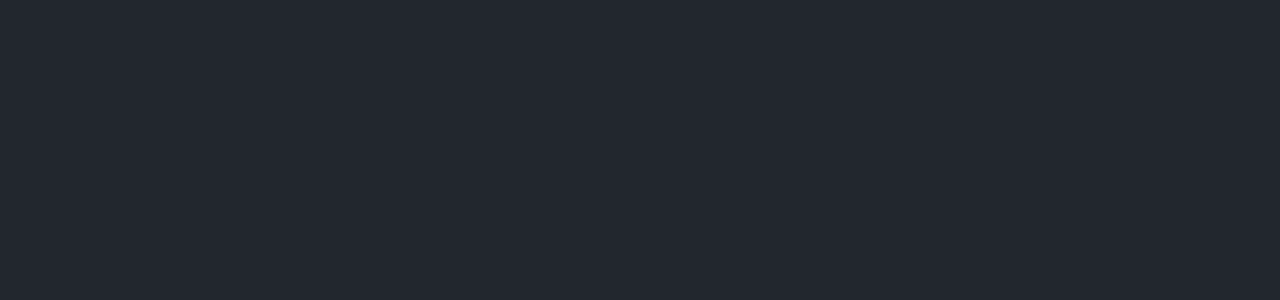
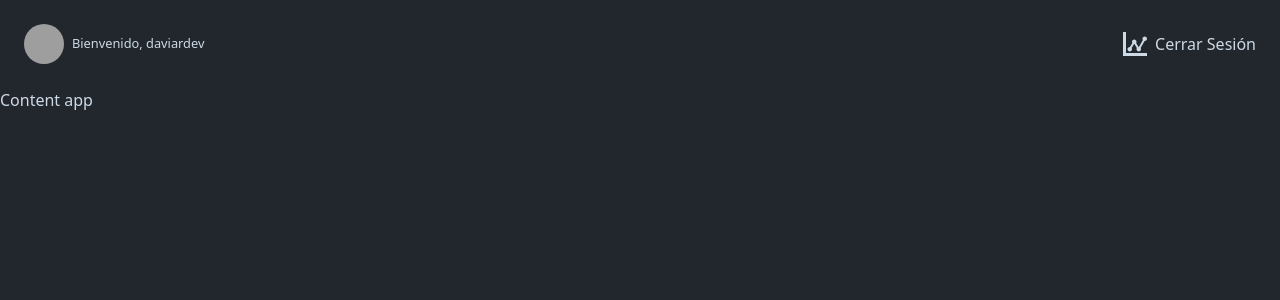
Before and after one commit to daviardev/app-gastos, a Next.js app: page / in a window 1280 px wide. Shown: the top 300 px of the page. Built offline with nearby package versions, Linux system fonts and the light colour scheme; grey boxes are pictures that could not be loaded.

Commit message:
Use header component and add danger styles for the button

```diff
--- a/src/pages/index.js
+++ b/src/pages/index.js
@@ -1,4 +1,6 @@
 import Head from 'next/head'
+
+import Header from 'components/Header'
 
 export default function Home () {
   return (
@@ -9,6 +11,10 @@
         <meta name='description' content='Controla y haz seguimiento a todos tus gastos 💸' />
         <link rel='icon' href='https://emojitool.com/img/facebook/4.0/money-with-wings-4033.png' />
       </Head>
+
+      <Header />
+
+      <h1>Content app</h1>
     </>
   )
 }
--- a/src/styles/globals.css
+++ b/src/styles/globals.css
@@ -3,7 +3,18 @@
 @tailwind components;
 
 @import url('normalize.css');
+@import url('normal-styles.css');
 
 body {
   @apply bg-[#22272e] text-[#cdd9e5]
 }
+
+@layer utilities {
+  .btn {
+     @apply px-4 py-2 text-sm rounded-full;
+  }
+
+  .btn-danger {
+    @apply text-white bg-[#ff4d4d] border-[#ff4d4d];
+  }
+}
```
